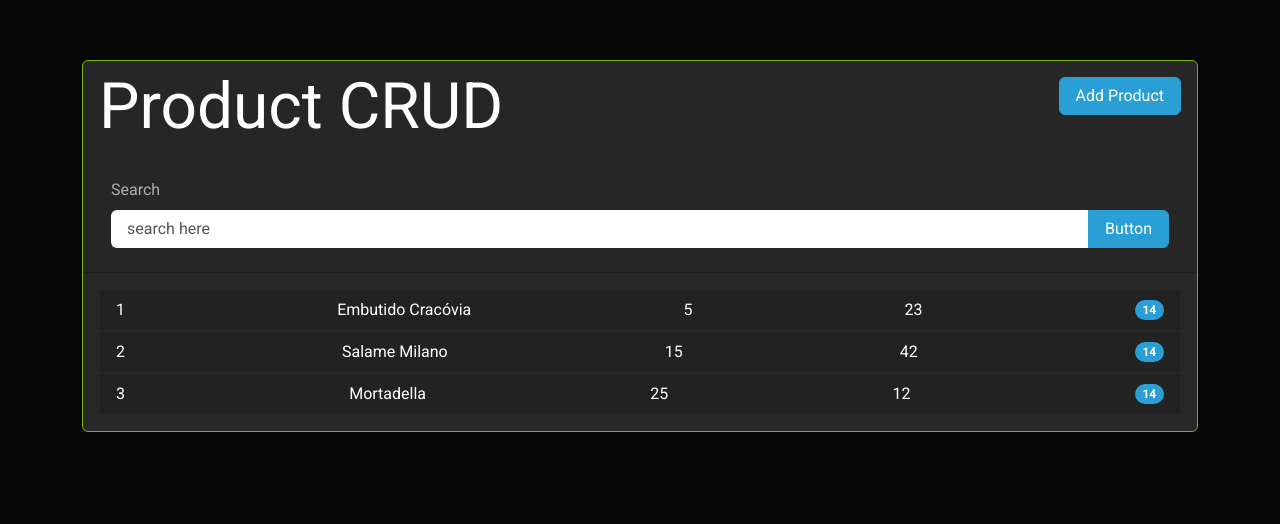
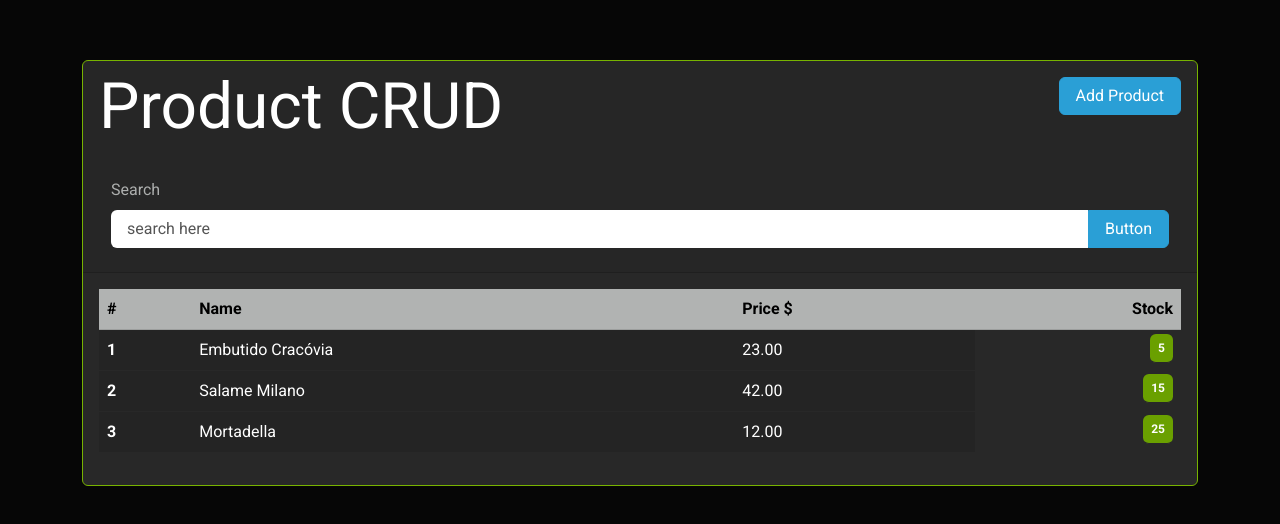
Before and after one commit to breno-bortot/Product-CRUD, a Vue app: page / in a window 1280 px wide. Shown: the top 524 px of the page. Built offline with nearby package versions, Linux system fonts and the light colour scheme.

Commit message:
adjusting table layout of the list

```diff
--- a/src/components/ItemList.vue
+++ b/src/components/ItemList.vue
@@ -1,15 +1,19 @@
 <template>
-  <div>
-    <li
+  <div class="table-active">
+    <!-- <tr>
+      <th scope="row">Active</th>
+      <td>Column content</td>
+      <td>Column content</td>
+      <td>Column content</td>
+    </tr> -->
+    <!-- <li
       class="list-group-item d-flex justify-content-between align-items-center"
     >
       <span>{{ product.id }}</span>
       <span>{{ product.name }}</span>
-      <span>{{ product.stock }}</span>
-      <span>{{ product.price }}</span>
-
-      <span class="badge bg-primary rounded-pill">14</span>
-    </li>
+      <span>{{ product.price }}</span>class="badge bg-primary rounded-pill">
+      <span class="badge bg-primary rounded-pill">{{ product.stock }}</span>
+    </li> -->
   </div>
 </template>
 <script>
--- a/src/components/List.vue
+++ b/src/components/List.vue
@@ -1,8 +1,28 @@
 <template>
   <div class="card-body">
-    <ul :key="product.id" v-for="product in products" class="list-group">
+    <table class="table table-hover">
+      <thead>
+        <tr class="table-dark">
+          <th scope="col">#</th>
+          <th scope="col">Name</th>
+          <th scope="col">Price $</th>
+          <th class="text-end" scope="col">Stock</th>
+        </tr>
+      </thead>
+      <tbody>
+        <tr :key="product.id" v-for="product in products" class="table-active">
+          <th scope="row">{{ product.id }}</th>
+          <td>{{ product.name }}</td>
+          <td>{{ product.price.toFixed(2) }}</td>
+          <td class="badge bg-success float-end mt-1 me-2">
+            {{ product.stock }}
+          </td>
+        </tr>
+      </tbody>
+    </table>
+    <!-- <ul :key="product.id" v-for="product in products" class="list-group">
       <ItemList :product="product" />
-    </ul>
+    </ul> -->
   </div>
 </template>
 <script>
```
